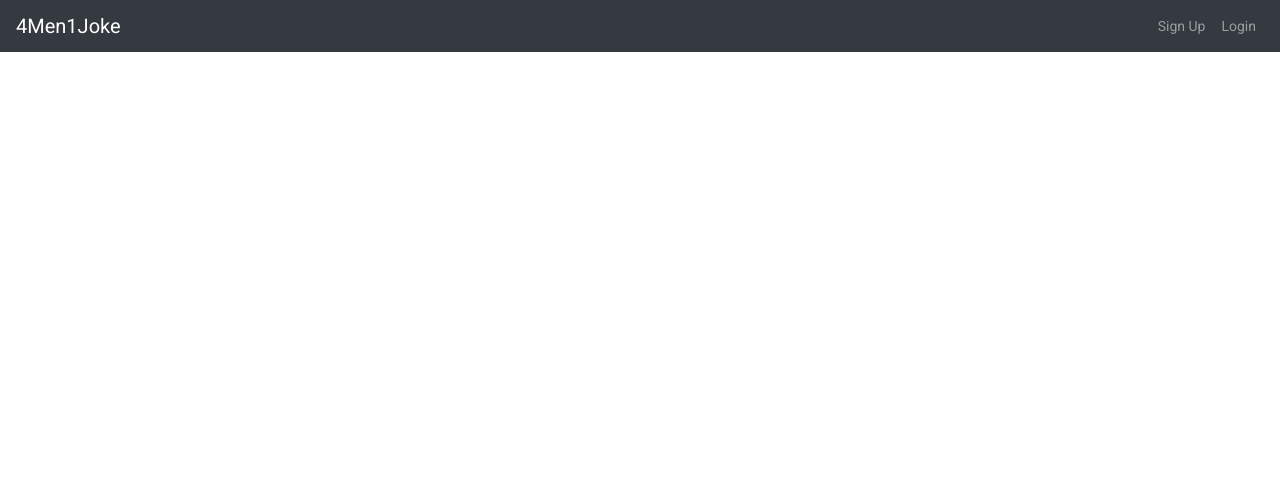
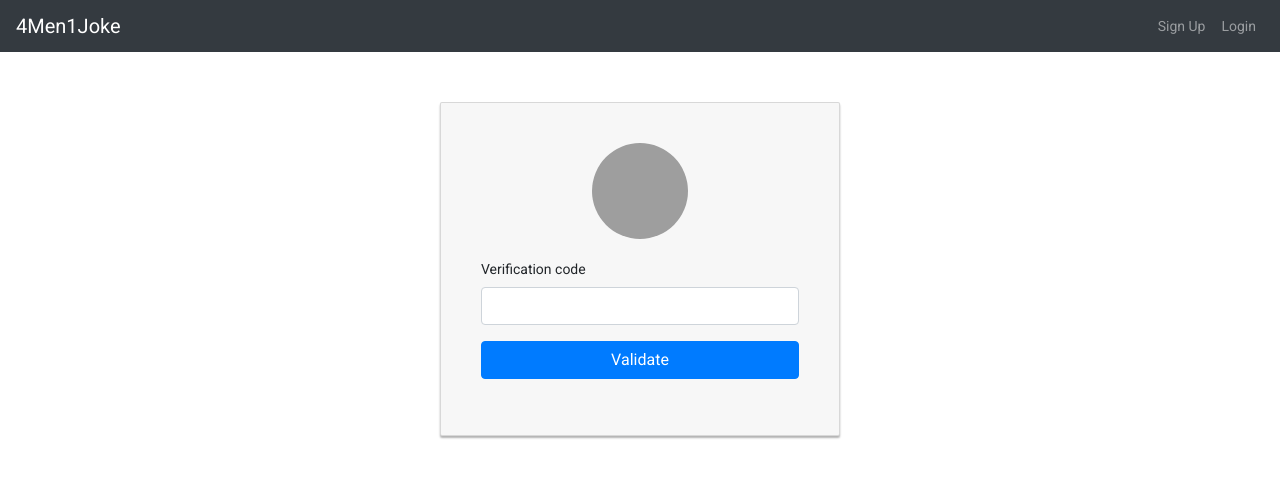
Before and after one commit to Ca3zsar/4Men1Joke, an Angular app in the folder Client/: page /validate in a window 1280 px wide. Before the commit this address led to /. Shown: the top 478 px of the page. Built offline with nearby package versions, Linux system fonts and the light colour scheme; grey boxes are pictures that could not be loaded.

Commit message:
validate account

```diff
--- a/Client/src/app/_services/auth.service.ts
+++ b/Client/src/app/_services/auth.service.ts
@@ -2,7 +2,8 @@ import { Injectable } from '@angular/core';
 import { HttpClient, HttpHeaders } from '@angular/common/http';
 import { Observable } from 'rxjs';
 
-const AUTH_API = 'https://man1joke.lm.r.appspot.com/';
+//const AUTH_API = 'https://man1joke.lm.r.appspot.com/';
+const AUTH_API = 'http://127.0.0.1:8000/';
 
 const httpOptions = {
   headers: new HttpHeaders({ 'Content-Type': 'application/json' })
@@ -28,4 +29,10 @@ export class AuthService {
       "password":password
     }, httpOptions);
   }
+  validate_token(verification_code: string,username:string): Observable<any> {
+    return this.http.post(AUTH_API + 'validate', {
+      "verification_code": verification_code,
+      "username": username
+    }, httpOptions);
+  }
 }
--- a/Client/src/app/app-routing.module.ts
+++ b/Client/src/app/app-routing.module.ts
@@ -6,6 +6,7 @@ import { LoginComponent } from './login/login.component';
 import { HomeComponent } from './home/home.component';
 import { ProfileComponent } from './profile/profile.component';
 import { BoardUserComponent } from './board-user/board-user.component';
+import { ValidateTokenComponent } from './validate-token/validate-token.component';
 
 const routes: Routes = [
   { path: 'home', component: HomeComponent },
@@ -13,6 +14,7 @@ const routes: Routes = [
   { path: 'register', component: RegisterComponent },
   { path: 'profile', component: ProfileComponent },
   { path: 'user', component: BoardUserComponent },
+  { path: 'validate', component: ValidateTokenComponent},
   { path: '', redirectTo: 'home', pathMatch: 'full' }
 ];
 
--- a/Client/src/app/app.module.ts
+++ b/Client/src/app/app.module.ts
@@ -16,6 +16,7 @@ import { JokefeedComponent } from './home/jokefeed/jokefeed.component';
 import { JokeComponent } from './home/joke/joke.component';
 import { FilterComponent } from './home/filter/filter.component';
 import { BrowserAnimationsModule } from '@angular/platform-browser/animations';
+import { ValidateTokenComponent } from './validate-token/validate-token.component';
 
 @NgModule({
   declarations: [
@@ -27,7 +28,8 @@ import { BrowserAnimationsModule } from '@angular/platform-browser/animations';
     BoardUserComponent,
     JokefeedComponent,
     JokeComponent,
-    FilterComponent
+    FilterComponent,
+    ValidateTokenComponent
   ],
   imports: [
     BrowserModule,
--- a/Client/src/app/register/register.component.ts
+++ b/Client/src/app/register/register.component.ts
@@ -1,5 +1,6 @@
 import { Component, OnInit } from '@angular/core';
 import { AuthService } from '../_services/auth.service';
+import { TokenStorageService } from '../_services/token-storage.service';
 
 @Component({
   selector: 'app-register',
@@ -16,7 +17,7 @@ export class RegisterComponent implements OnInit {
   isSignUpFailed = false;
   errorMessage = '';
 
-  constructor(private authService: AuthService) { }
+  constructor(private authService: AuthService,public tokenStorage: TokenStorageService) { }
 
   ngOnInit(): void {
   }
@@ -27,8 +28,10 @@ export class RegisterComponent implements OnInit {
     this.authService.register(username, email, password).subscribe({
       next: data => {
         console.log(data);
+        this.tokenStorage.saveUser(username);
         this.isSuccessful = true;
         this.isSignUpFailed = false;
+        this.redirectToValidate();
       },
       error: err => {
         this.errorMessage = err.error.message;
@@ -36,4 +39,8 @@ export class RegisterComponent implements OnInit {
       }
     });
   }
+
+  redirectToValidate(): void {
+    window.location.href = '/validate';
+  }
 }
--- /dev/null
+++ b/Client/src/app/validate-token/validate-token.component.css
@@ -0,0 +1,32 @@
+label {
+    display: block;
+    margin-top: 10px;
+  }
+
+  .card-container.card {
+    max-width: 400px !important;
+    padding: 40px 40px;
+  }
+
+  .card {
+    background-color: #f7f7f7;
+    padding: 20px 25px 30px;
+    margin: 0 auto 25px;
+    margin-top: 50px;
+    -moz-border-radius: 2px;
+    -webkit-border-radius: 2px;
+    border-radius: 2px;
+    -moz-box-shadow: 0px 2px 2px rgba(0, 0, 0, 0.3);
+    -webkit-box-shadow: 0px 2px 2px rgba(0, 0, 0, 0.3);
+    box-shadow: 0px 2px 2px rgba(0, 0, 0, 0.3);
+  }
+
+  .profile-img-card {
+    width: 96px;
+    height: 96px;
+    margin: 0 auto 10px;
+    display: block;
+    -moz-border-radius: 50%;
+    -webkit-border-radius: 50%;
+    border-radius: 50%;
+  }
--- /dev/null
+++ b/Client/src/app/validate-token/validate-token.component.html
@@ -0,0 +1,48 @@
+<div class="col-md-12">
+    <div class="card card-container">
+      <img
+        id="profile-img"
+        src="//ssl.gstatic.com/accounts/ui/avatar_2x.png"
+        class="profile-img-card"
+      />
+      <form
+        name="form"
+        (ngSubmit)="f.form.valid && onSubmit()"
+        #f="ngForm"
+        novalidate
+      >
+        <div class="form-group">
+          <label for="verification_code">Verification code</label>
+          <input
+            type="text"
+            class="form-control"
+            name="verification_code"
+            [(ngModel)]="form.verification_code"
+            required
+            #username="ngModel"
+          />
+          <div
+            class="alert alert-danger"
+            role="alert"
+            *ngIf="username.errors && f.submitted"
+          >
+            Verification code is required!
+          </div>
+        </div>
+        <div class="form-group">
+          <button class="btn btn-primary btn-block">
+            Validate
+          </button>
+        </div>
+        <div class="form-group">
+          <div
+            class="alert alert-danger"
+            role="alert"
+            *ngIf="f.submitted && isValidateFailed"
+          >
+            Verification code error: {{ errorMessage }}
+          </div>
+        </div>
+      </form>
+    </div>
+  </div>
--- /dev/null
+++ b/Client/src/app/validate-token/validate-token.component.ts
@@ -0,0 +1,44 @@
+import { Component, OnInit } from '@angular/core';
+import { AuthService } from '../_services/auth.service';
+import { JWTService } from '../_services/jwt_check.service';
+import { TokenStorageService } from '../_services/token-storage.service';
+
+@Component({
+  selector: 'app-validate-token',
+  templateUrl: './validate-token.component.html',
+  styleUrls: ['./validate-token.component.css']
+})
+export class ValidateTokenComponent implements OnInit {
+
+  form: any = {
+    verification_code: null
+  };
+  username: string = '';
+  errorMessage = '';
+  verification_code : string = '';
+  isValidateFailed = false;
+
+  constructor(private jwtService : JWTService,private authService: AuthService, public tokenStorage: TokenStorageService) { }
+
+  ngOnInit(): void {
+    this.username = this.tokenStorage.getUser();
+  }
+
+  onSubmit(): void {
+    const { verification_code } = this.form;
+    this.authService.validate_token(verification_code,this.username).subscribe({
+      next: async data => {
+        this.tokenStorage.saveToken(data.token);
+        this.verification_code = verification_code;
+        this.redirectToHome();
+      },
+      error: err => {
+        this.errorMessage = err.error.message;
+        this.isValidateFailed = true;
+      }
+    });
+  }
+  redirectToHome(): void {
+    window.location.href = '/login';
+  }
+}
```
Also changed, not shown: 1 other file (tests, documents, lock files or other folders).
